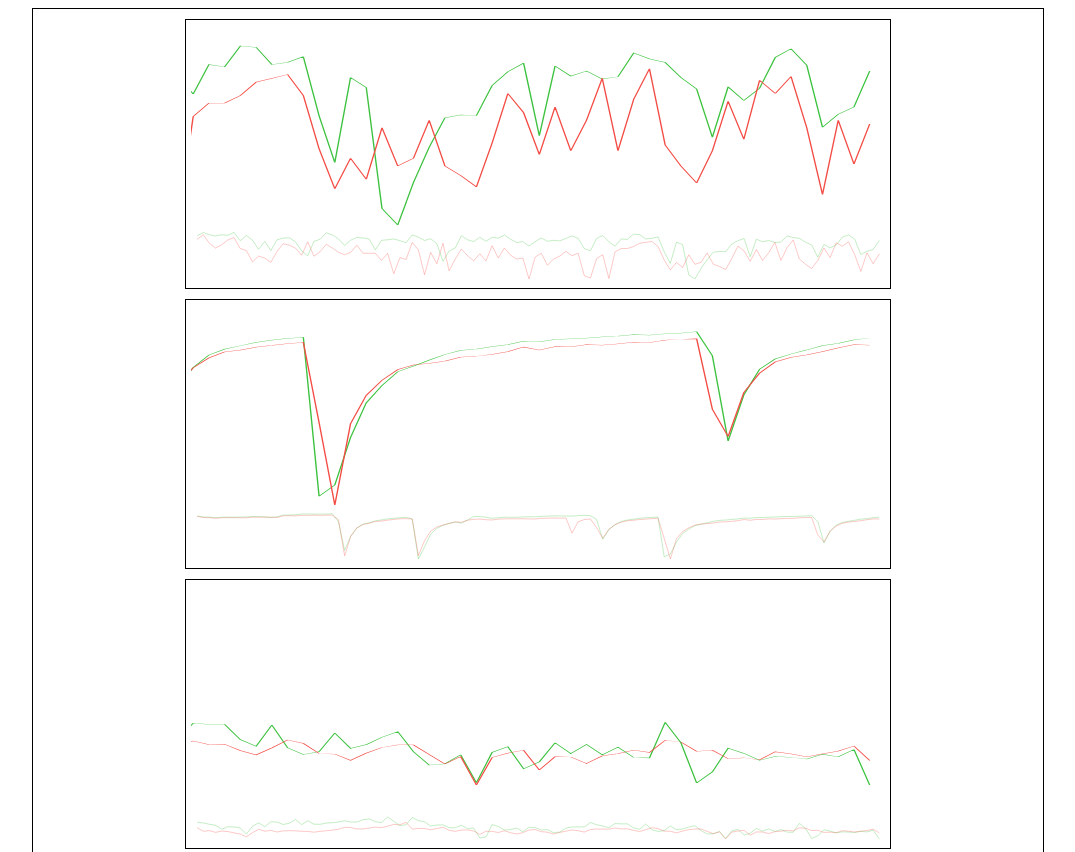
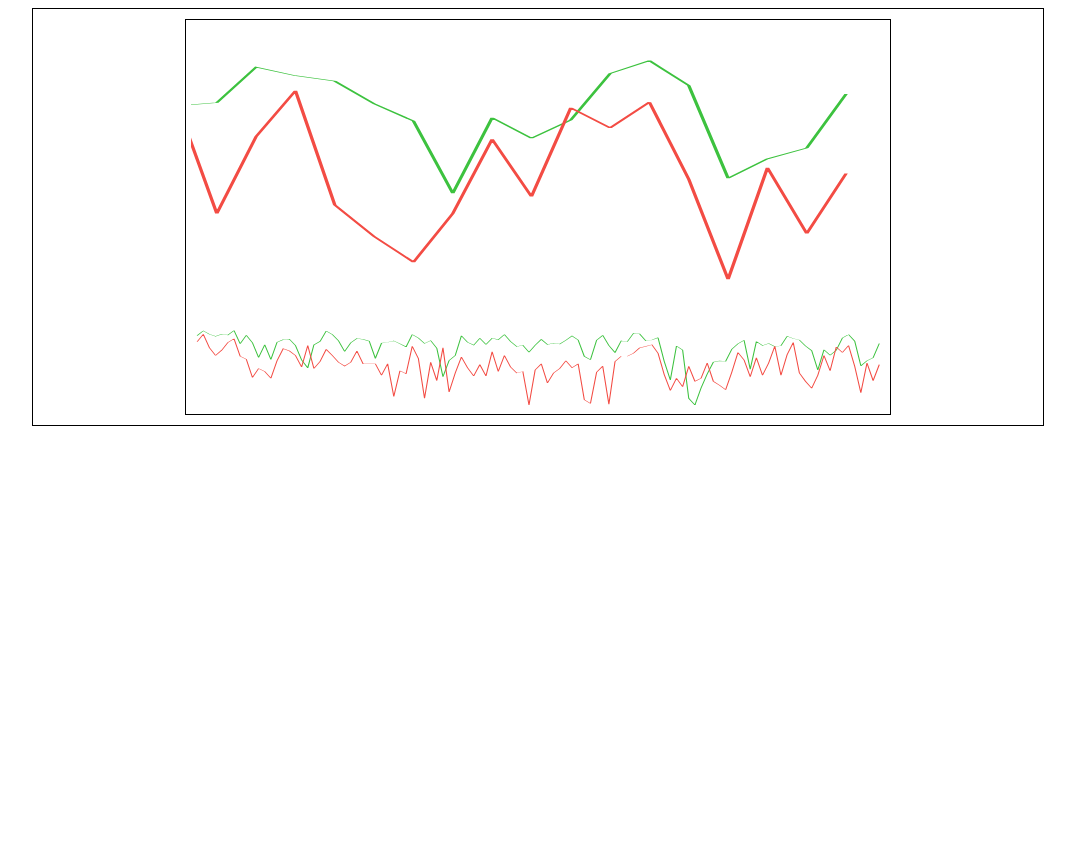
Before and after one commit to dalmariko/graph, a plain HTML site: page index.html in a window 1280 px wide. Shown: the top 852 px of the page, without its empty margins (102-1177 px from the left). After the commit the page ends 800 px from the top, so only its background shows below. Drawn offline with Linux system fonts and the light colour scheme.

Commit message:
svg factory template

```diff
--- a/chart.js
+++ b/chart.js
@@ -24,7 +24,7 @@ class Chart {
         for (let i = 0; i < settings.gprapiks; i++) {
             polilines +=
                 `<polyline points="${settings.axis[`y${i}`]}"
-                     style="fill:${settings.fill};stroke:${color[i]};stroke-width:${settings.strokeWidth}" />`
+                     style="fill:${settings.fill};stroke:${color[i]};" />`
         }
         return polilines;
     }
@@ -34,21 +34,32 @@ class Chart {
 
         return `
         <div class="chart">
+   <svg width='${settings.w}' height='${settings.hTopChar*1+settings.hbottomChar*1}'>
+        <style>
+            /*todo тут все цвета будут*/
+        </style>
 
-        <!--500 это область показа, 780  это settings.innerWidth - 500-->
+        <defs>
+            <!--/*todo тут будут все элементы поделенные по ID*/-->
+            <g id="polilineChars">
+                ${charts}
+            </g>
 
-            <svg width='${settings.widthBig}' height='${settings.heightBig}'
-              viewBox="780 0 ${'500'} ${settings.innerHeigth}" preserveAspectRatio="none"
-              vector-effect="non-scaling-stroke" >
-              ${charts}
-            </svg>
+        </defs>
 
-            <svg width='${settings.widthMini}' height='${settings.heightMini}'
-              viewBox="0 0 ${settings.innerWidth} ${settings.innerHeigth}" preserveAspectRatio="none"
-             vector-effect="non-scaling-stroke" >
-              ${charts}
-            </svg>
+        <symbol id="topChar" width="${settings.wTopChar}" height="${settings.hTopChar}" x="0" y="0" viewBox="1080 0 ${200} ${settings.innerHeigth}" preserveAspectRatio="none" vector-effect="non-scaling-stroke">
+            <use xlink:href="#polilineChars" stroke-width="${settings.strokeWidth}"/>
+        </symbol>
 
+        <symbol id="bottomChar" width="${settings.wbottomChar}" height="${settings.hbottomChar}"  x="0" y="${settings.hTopChar}"
+        viewBox="0 0 ${settings.innerWidth} ${settings.innerHeigth}" preserveAspectRatio="none" vector-effect="non-scaling-stroke">
+            <use xlink:href="#polilineChars" stroke-width="${settings.strokeWidth*2}"/>
+        </symbol>
+
+       <use xlink:href="#topChar"/>
+       <use xlink:href="#bottomChar"/>
+
+    </svg>
         </div>`;
     }
 
@@ -59,10 +70,11 @@ class Chart {
          */
         return {
             chartsContainer: '.manyCharts',
-            widthBig: '100%',
-            heightBig: '200',
-            widthMini: '100%',
-            heightMini: '50',
+            w:'100%',
+            wTopChar: '100%',
+            hTopChar: '300',
+            wbottomChar: '100%',
+            hbottomChar: '80',
             fill: 'transparent',
             axis: '',
             types: {"y0": "line", "y1": "line", "x": "x"},
@@ -70,7 +82,7 @@ class Chart {
             colors: {
                 "axisY0": "#cb513a",
                 "axisY1": "#73c03a",
-                "y2": "#65b9ac",
+                "y2": "#ff35e3",
                 "y3": "#4682b4"
             },
             strokeWidth: 1,
@@ -84,7 +96,7 @@ const getScale = (data) => {
 
     let maxX = window.innerWidth;
     let maxY = window.innerHeight;
-
+console.log('w =',maxX,' h =',maxY);
     return {scaleX: maxX / ctn, scaleY: maxY / ctn};
 };
 const getExtremum = (data) => {
@@ -140,6 +152,12 @@ const makeChart = (data) => {
 
 };
 
-data.forEach(item => {
-    makeChart(item);
-});
+// data.forEach(item => {
+//     makeChart(item);
+// });
+
+    makeChart(data[0]);
+
+
+ //todo Сделать ползунок на маленьком графике с размером 300px ширины и 100% высоты
+ //todo   где будет меняться ширина, добавить органы управления, навесить события на него
```
Also changed, not shown: index.html (+7 -0 lines).
